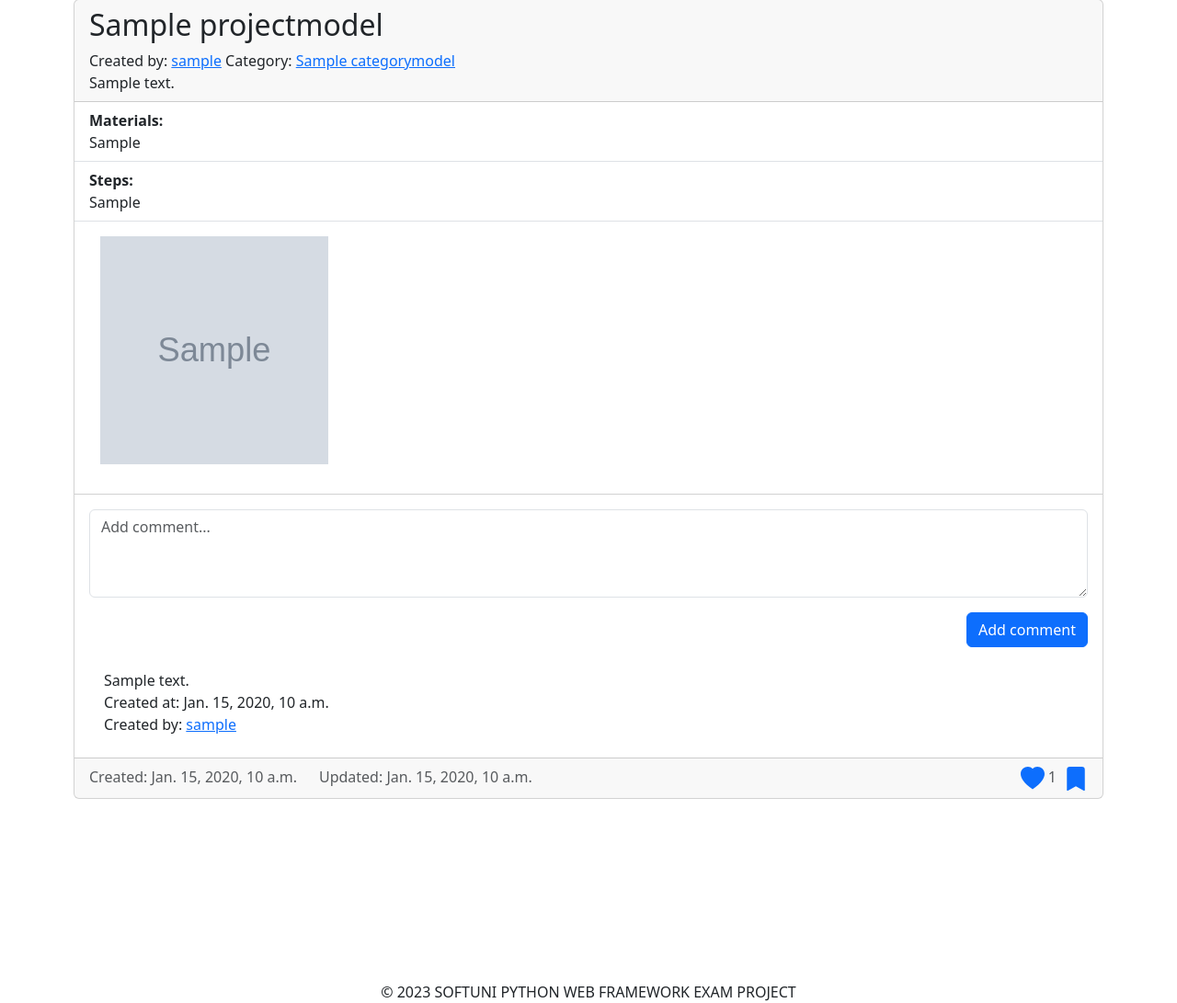
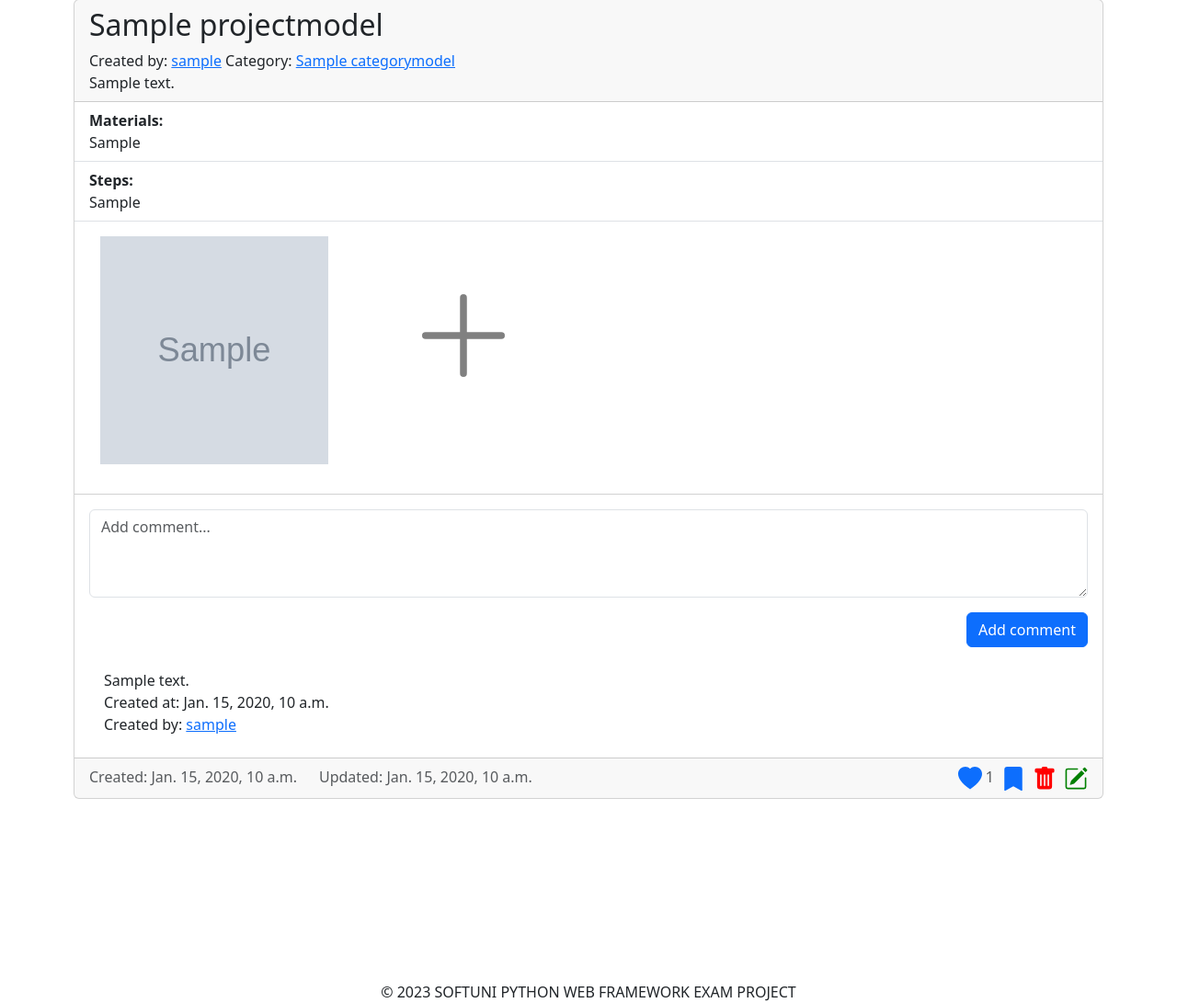
Before and after one commit to MPSokolov/Python-Web-Exam-Project, a Django app: a page that uses DIY_comunity/templates/projects/project-details-page.html in a window 1280 px wide. Shown: the part 77-1168 px from the top of the page at 92% size. Run offline with Django 4.2, Linux system fonts and the light colour scheme; a user stored in the database is signed in; tables that the repository leaves empty hold one stand-in row (values such as "Sample post"); grey boxes marked "Sample" are stand-in pictures.

Commit message:
Added edit and delete project buttons and add photo button for project owner

```diff
--- a/DIY_comunity/templates/projects/project-details-page.html
+++ b/DIY_comunity/templates/projects/project-details-page.html
@@ -57,6 +57,19 @@
                                     </div>
                                 </div>
                             {% endfor %}
+                            {% if project.creator == request.user %}
+                                <div class="col-md-3 mb-4">
+                                    <div class="d-flex justify-content-center mt-5">
+                                        <a href="{% url 'photo add' project.slug %}">
+                                            <svg xmlns="http://www.w3.org/2000/svg" width="120" height="120"
+                                                 fill="grey" class="bi bi-plus-lg" viewBox="0 0 16 16">
+                                                <path fill-rule="evenodd"
+                                                      d="M8 2a.5.5 0 0 1 .5.5v5h5a.5.5 0 0 1 0 1h-5v5a.5.5 0 0 1-1 0v-5h-5a.5.5 0 0 1 0-1h5v-5A.5.5 0 0 1 8 2Z"/>
+                                            </svg>
+                                        </a>
+                                    </div>
+                                </div>
+                            {% endif %}
                         </div>
                     </div>
                 </li>
@@ -111,7 +124,26 @@
                         </svg>
                     {% endif %}
                 </a>
+                {% if project.creator == request.user %}
+                    <a href="{% url 'project delete' project.slug %}" class="ms-2">
 
+                        <svg xmlns="http://www.w3.org/2000/svg" width="26" height="26" fill="red"
+                             class="bi bi-trash-fill" viewBox="0 0 16 16">
+                            <path d="M2.5 1a1 1 0 0 0-1 1v1a1 1 0 0 0 1 1H3v9a2 2 0 0 0 2 2h6a2 2 0 0 0 2-2V4h.5a1 1 0 0 0 1-1V2a1 1 0 0 0-1-1H10a1 1 0 0 0-1-1H7a1 1 0 0 0-1 1H2.5zm3 4a.5.5 0 0 1 .5.5v7a.5.5 0 0 1-1 0v-7a.5.5 0 0 1 .5-.5zM8 5a.5.5 0 0 1 .5.5v7a.5.5 0 0 1-1 0v-7A.5.5 0 0 1 8 5zm3 .5v7a.5.5 0 0 1-1 0v-7a.5.5 0 0 1 1 0z"/>
+                        </svg>
+
+                    </a>
+                    <a href="{% url 'project edit' project.slug %}" class="ms-2">
+
+                        <svg xmlns="http://www.w3.org/2000/svg" width="26" height="26" fill="green"
+                             class="bi bi-pencil-square" viewBox="0 0 16 16">
+                            <path d="M15.502 1.94a.5.5 0 0 1 0 .706L14.459 3.69l-2-2L13.502.646a.5.5 0 0 1 .707 0l1.293 1.293zm-1.75 2.456-2-2L4.939 9.21a.5.5 0 0 0-.121.196l-.805 2.414a.25.25 0 0 0 .316.316l2.414-.805a.5.5 0 0 0 .196-.12l6.813-6.814z"/>
+                            <path fill-rule="evenodd"
+                                  d="M1 13.5A1.5 1.5 0 0 0 2.5 15h11a1.5 1.5 0 0 0 1.5-1.5v-6a.5.5 0 0 0-1 0v6a.5.5 0 0 1-.5.5h-11a.5.5 0 0 1-.5-.5v-11a.5.5 0 0 1 .5-.5H9a.5.5 0 0 0 0-1H2.5A1.5 1.5 0 0 0 1 2.5v11z"/>
+                        </svg>
+
+                    </a>
+                {% endif %}
             </div>
         </div>
     </div>
```
Also changed, not shown: DIY_comunity/media/project_photos/IMG_20210826_202429.jpg (added), DIY_comunity/media/project_photos/Russian_Bear.jpg (added), DIY_comunity/media/project_photos/Socotra_dragon_tree_gyqFlnG.jpg (added), DIY_comunity/media/project_photos/viber_image_2020-11-18_15-53-17.jpg (added). Lines whose indentation alone changed are shown as unchanged.
